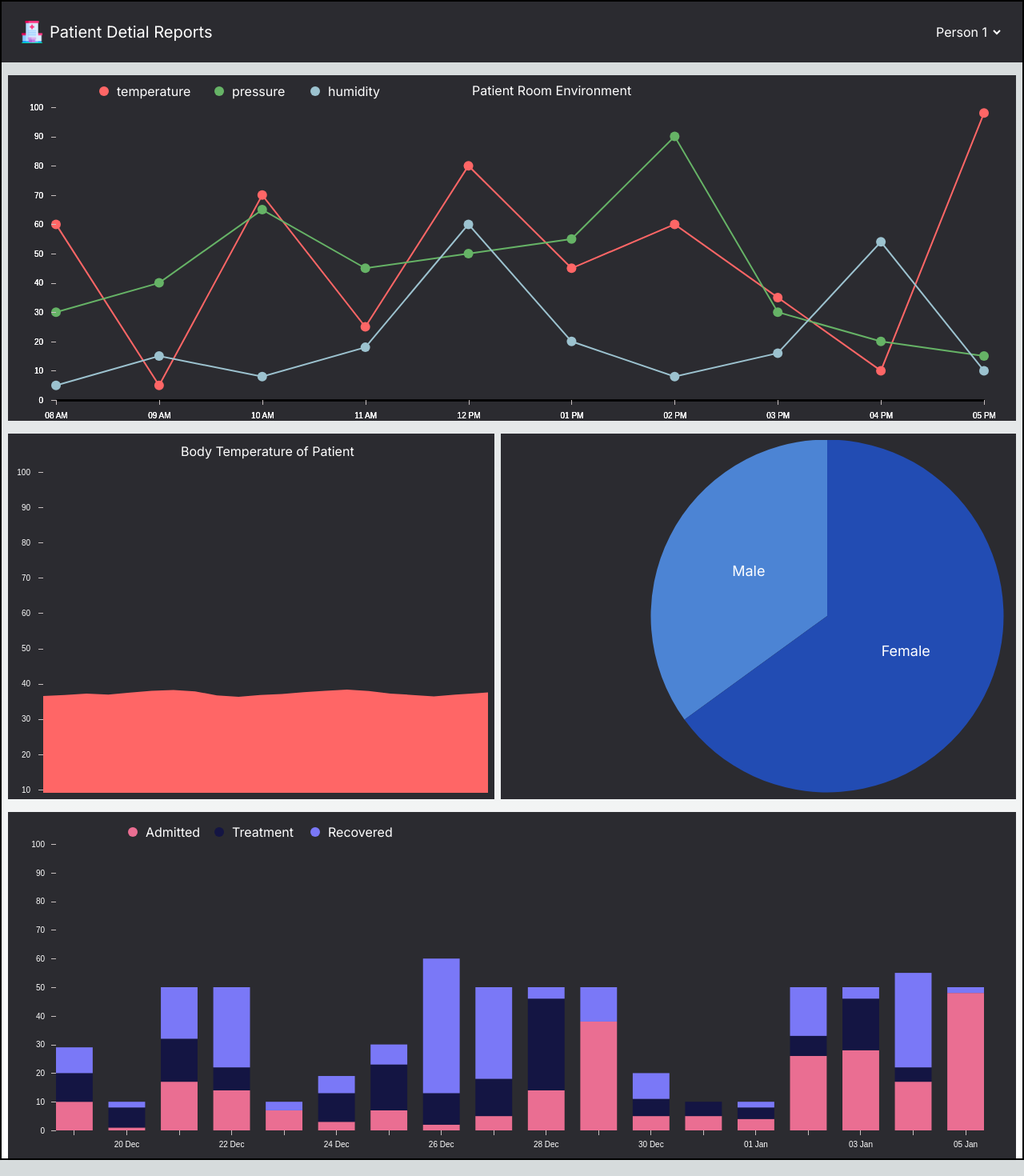
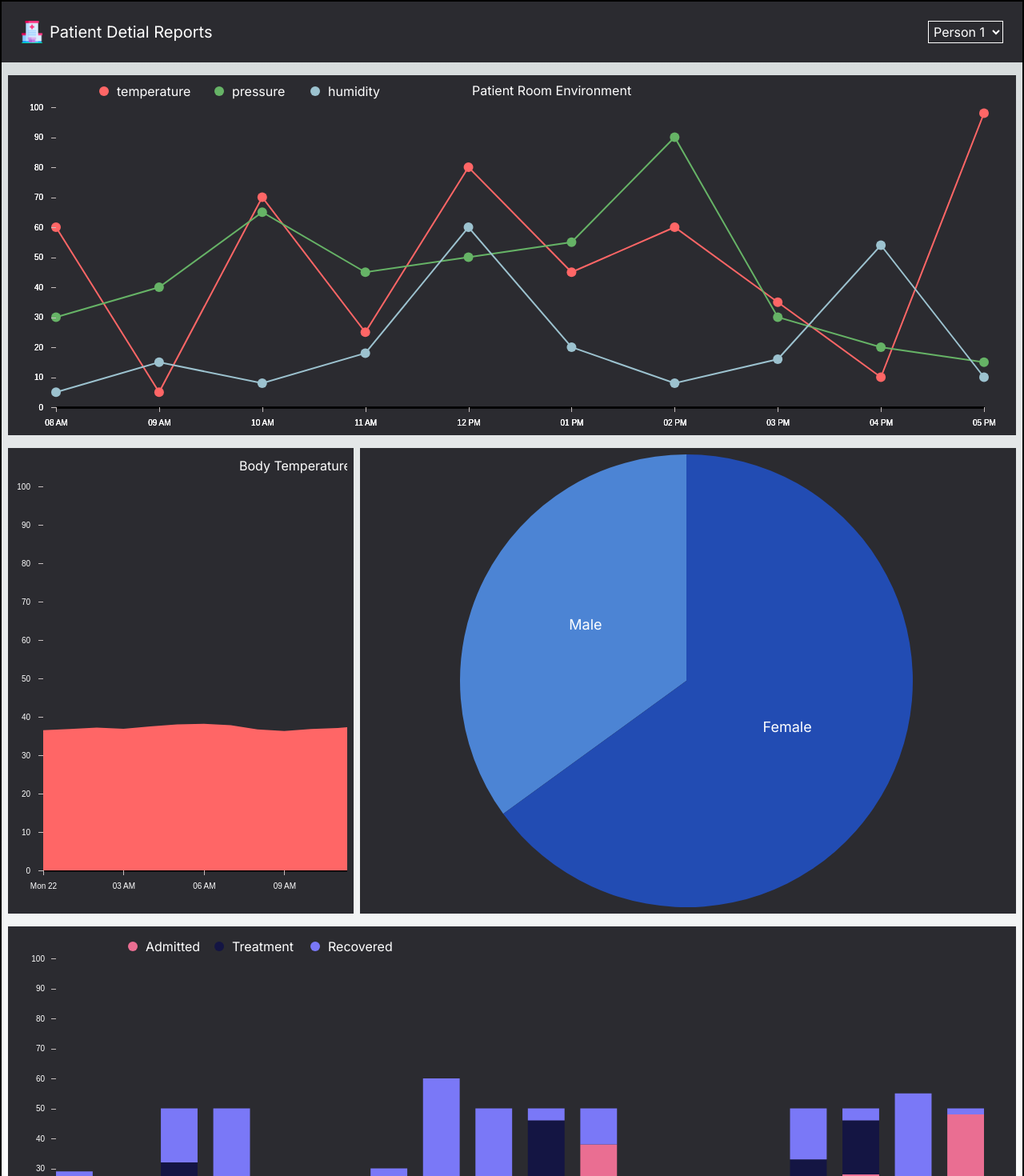
Before and after one commit to usmangq12/clinic-dashboard, a Next.js app: page / in a window 1280 px wide. Shown: the top 1470 px of the page at 80% size. Built offline with nearby package versions, Linux system fonts and the light colour scheme.

Commit message:
Updated UI and Fix issues

```diff
--- a/src/component/AreaChart.tsx
+++ b/src/component/AreaChart.tsx
@@ -1,20 +1,18 @@
 "use client";
-import React, { useEffect} from "react";
+import React, { useEffect } from "react";
 import "./Chart.css";
 import * as d3 from "d3";
-interface DataItem {
-  humidity: number;
+type DataItem = {
   temperature: number;
-  pressure: number;
   timestamp: Date;
-  urination: boolean;
-  patientCondition: boolean;
-}
+};
 
+type Props = {
+  bodyTemperatureMockData: DataItem[];
+};
 
-export const AreaChart = ({ bodyTemperatureMockData }) => {
+export const AreaChart: React.FC<Props> = ({ bodyTemperatureMockData }) => {
   const refrence = React.useRef<SVGSVGElement>(null);
-
   const margin: { top: number; right: number; left: number; bottom: number } = {
     top: 40,
     right: 40,
@@ -23,19 +21,21 @@ export const AreaChart = ({ bodyTemperatureMockData }) => {
   };
 
   const chart = () => {
-    const width = refrence.current?.parentElement?.clientWidth;
-    const height = refrence.current?.parentElement?.clientHeight;
+    const width = 770;
+    const height = 480;
+    console.log("Area height", height, "Area Widht", width);
     const innerWidth: number = width || 0 - margin.left - margin.right;
     const innerHeight: number = height || 0 - margin.bottom - margin.top;
+    d3.select(refrence.current).selectAll("*").remove();
     const svg = d3
       .select(refrence.current)
       .attr("width", "100%")
-      .attr("height", "100%");
+      .attr("height", "550px");
 
     svg
       .append("text")
       .text("Body Temperature of Patient")
-      .attr("transform", `translate(${(innerWidth / 2) - 100} ,20)`)
+      .attr("transform", `translate(${innerWidth / 2 - 100} ,20)`)
       .attr("class", "label");
 
     const g = svg
@@ -81,7 +81,6 @@ export const AreaChart = ({ bodyTemperatureMockData }) => {
       .attr("d", area(bodyTemperatureMockData));
   };
   useEffect(() => {
-    d3.select(refrence.current).selectAll("*").remove();
     chart();
   }, [bodyTemperatureMockData]);
 
--- a/src/component/Dashboard.tsx
+++ b/src/component/Dashboard.tsx
@@ -18,25 +18,26 @@ export const Dashboard = () => {
   };
 
   return (
-    <div className="flex flex-col border-2 border-black gap-4 h-[1450px]">
+    <div className="flex flex-col border-2 border-black gap-4 ">
       <div className="bg-[#2B2B30] p-3">
         <Header handlePatientData={handlePatientData} />
       </div>
-      <div className="flex-1 gap-4 max-h-full flex flex-col ml-2 mr-2">
-        <div className="flex-1 max-h-full bg-[#2B2B30] ">
+      <div className=" gap-4  flex flex-col ml-2 mr-2">
+        <div className="min-h-[450px]  bg-[#2B2B30] ">
           <LineChart data={patientData.data} />
         </div>
-        <div className="flex-1 max-h-full flex gap-2">
-          <div className="flex-1 bg-[#2B2B30] p-2 pl-1">
+
+        <div className="  min-h-[480px] flex gap-2">
+          <div className=" flex-1    bg-[#2B2B30] p-2 pl-1 ">
             <AreaChart
               bodyTemperatureMockData={patientData.bodyTemperatureMockData}
             />
           </div>
-          <div className="flex-1 flex justify-center items-center bg-[#2B2B30] p-2">
+          <div className="  flex-1 flex justify-center items-center bg-[#2B2B30] p-2  ">
             <PieChart pieChartData={patientData.pieChartData} />
           </div>
         </div>
-        <div className="flex-1 max-h-full bg-[#2B2B30]">
+        <div className=" min-h-[450px] flex-1 max-h-full bg-[#2B2B30]">
           <Stack patientsData={patientData.patientsData} />
         </div>
       </div>
--- a/src/component/Header.tsx
+++ b/src/component/Header.tsx
@@ -16,8 +16,8 @@ export const Header = ({ handlePatientData }) => {
         </p>
       </div>
       <select
-        style={{ backgroundColor: "#2B2B30" }}
-        className=" bg-black border-1 border-white text-white "
+
+        className="border-1 border-white text-white bg-[#2B2B30] border border-white border-solid p-0.5 "
         name="Person 1"
         id="1"
         onChange={handleSelection}
--- a/src/component/LineChart.tsx
+++ b/src/component/LineChart.tsx
@@ -1,65 +1,52 @@
 "use client";
-import React, { useEffect, useRef, useState } from "react";
+import React, { useEffect } from "react";
 import "./Chart.css";
 import * as d3 from "d3";
+import { DataItem } from "./data";
 
-interface DataItem {
-  humidity: number;
-  temperature: number;
-  pressure: number;
-  timestamp: Date;
-  urination: boolean;
-  patientCondition: boolean;
-}
+type Props = {
+  data: DataItem[];
+};
+export const LineChart: React.FC<Props> = ({ data }) => {
 
-// const urinationData: { urinating: boolean; timestamp: Date }[] = data.map(
-//   (item) => ({ urination: item.urination, timestamp: item.timestamp })
-// );
-export const LineChart = ({ data }) => {
-  console.log("LineChart", data);
+  const margin: { top: number; right: number; left: number; bottom: number } = {
+    top: 40,
+    right: 40,
+    left: 60,
+    bottom: 35,
+  };
+  const refrence = React.useRef<SVGSVGElement>(null);
   const temperatureData: { temperature: number; timestamp: Date }[] = data?.map(
     (item) => ({ temperature: item.temperature, timestamp: item.timestamp })
   );
-
   const pressureData: { pressure: number; timestamp: Date }[] = data?.map(
     (item) => ({ pressure: item.pressure, timestamp: item.timestamp })
   );
-
   const humidityData: { humidity: number; timestamp: Date }[] = data?.map(
     (item) => ({ humidity: item.humidity, timestamp: item.timestamp })
   );
-  const patientConditionData: { patientCondition: boolean; timestamp: Date }[] =
-    data?.map((item) => ({
-      patientCondition: item.patientCondition,
-      timestamp: item.timestamp,
-    }));
-
+  // const patientConditionData: { patientCondition: boolean; timestamp: Date }[] =
+  //   data?.map((item) => ({
+  //     patientCondition: item.patientCondition,
+  //     timestamp: item.timestamp,
+  //   }));
   const completeData: [
     { temperature: number; timestamp: Date }[],
     { pressure: number; timestamp: Date }[],
     { humidity: number; timestamp: Date }[]
   ] = [temperatureData, pressureData, humidityData];
   const colorArrays: string[] = ["#ff6666", "#66b366", "#9cc2cf"];
-  const margin: { top: number; right: number; left: number; bottom: number } = {
-    top: 40,
-    right: 40,
-    left: 60,
-    bottom: 35,
-  };
-
-  const refrence = React.useRef<SVGSVGElement>(null);
 
   const chart = () => {
     const svgContainer = refrence.current?.parentElement;
     const width = svgContainer ? svgContainer.clientWidth : 0;
     const height = svgContainer ? svgContainer.clientHeight : 0;
-    console.log("Width ** ", width, "Height ** ", height);
     const innerWidth: number = width - margin.left - margin.right;
     const innerHeight: number = height - margin.bottom - margin.top;
     const svg = d3
       .select(refrence.current)
       .attr("width", "100%")
-      .attr("height", "100%");
+     .attr("height", "450px");
 
     svg
       .append("text")
@@ -75,6 +62,66 @@ export const LineChart = ({ data }) => {
       const selectedColor = colorArrays.filter(
         (item, i) => i === index && item
       );
+
+      const handleToolTip = (event: MouseEvent, d: DataItem) => {
+        const html = ` <table   ><thead   ><tr><th >Date</th><th> ${
+          Object.keys(d)[0]
+        }</th></thead><tbody ><tr >
+    <td> ${d.timestamp.getDate()} ${d.timestamp.toLocaleString("default", {
+          month: "short",
+        })}</td>
+    <td> ${Object.values(d)[0]}</td>
+
+    </tr>
+    </tbody></table> `;
+        const [x, y] = d3.pointer(event);
+        const svgContainer = refrence.current;
+        const containerRect = svgContainer?.getBoundingClientRect();
+        const positionSetting = x + containerRect?.left + 65;
+        if (
+          !containerRect?.top ||
+          !containerRect?.left ||
+          !containerRect?.right
+        ) {
+          return;
+        }
+        let tooltipElement = document.getElementById("tooltips");
+
+        const windowWidth = window.innerWidth;
+        const tooltipWidth = tooltipElement?.offsetWidth;
+
+        const rightPosition = windowWidth - x - 120;
+        console.log(
+          "tooltipWidth in Line Chart ",
+          tooltipWidth,
+          "Position Setting",
+          positionSetting,
+          "rightPosition in the Line chart ",
+          rightPosition
+        );
+
+        if (positionSetting >= 1196) {
+          console.log("tooltipEelment?", tooltipElement);
+          if (tooltipElement?.style.left) {
+            tooltipElement.style.left = "";
+          }
+        } else {
+          if (tooltipElement?.style.right) {
+            tooltipElement.style.right = "";
+          }
+        }
+        tooltip
+          .html(html)
+          .style("display", "block")
+
+          .style(
+            positionSetting >= 1196 ? "right" : "left",
+            positionSetting >= 1196
+              ? `${rightPosition + 50}px`
+              : `${positionSetting}px`
+          )
+          .style("top", `${y + containerRect?.top}px`);
+      };
 
       const X = (d: DataItem) => d.timestamp;
       const Y = (d: DataItem) => Object.values(d)[0];
@@ -116,26 +163,15 @@ export const LineChart = ({ data }) => {
         .attr("stroke", "transparent")
         .attr("stroke-width", 2)
         .attr("class", "lineToolTip");
-      const tooltip = d3.select(".tooltip");
-      d3.selectAll(".lineToolTip").on(
-        "mouseover",
-        (event: MouseEvent, d: DataItem) => {
-          const html = `<div style="background-color: black; padding: 4px; display:flex;gap:8px;border-radius:12px"><div style="display: flex; flex-direction:column; color:white;text-align:end;"><h4 style="text-align:center ; color:white">Date</h4><p style="color:white"> ${d.timestamp.getDate()} ${d.timestamp.toLocaleString(
-            "default",
-            { month: "short" }
-          )}</p></div><div style="display: flex; flex-direction:column;color:white"><h4 style ="color:white">${
-            Object.keys(d)[0]
-          }</h4><p style="text-align:center;color:white">${
-            Object.values(d)[0]
-          }</p></div></div>`;
-          const [x, y] = d3.pointer(event);
-          tooltip
-            .html(html)
-            .style("display", "block")
-            .style("left", `${x}px`)
-            .style("top", `${y + 60}px`);
-        }
-      );
+      const tooltip = d3.select(".tooltips");
+
+      d3.selectAll(".lineToolTip")
+        .on("mouseover", (event: MouseEvent, d: DataItem) => {
+          handleToolTip(event, d);
+        })
+        .on("mouseout", () => {
+          tooltip.style("display", "none");
+        });
       //   g.append("g")
       //   .selectAll("text")
       //   .data(result.filter(item => Object.values(item)[0]))
@@ -207,10 +243,14 @@ export const LineChart = ({ data }) => {
     chart();
   }, [data]);
 
-  return <svg ref={refrence}></svg>;
-
-  {
-    /* <button onClick={()=>setResult(patientConditionData)} style={{backgroundColor:"red",padding:"14px",color:"white"}}>Patient Condition</button>
-<button onClick={()=>setResult(urinationData)} style={{backgroundColor:"blue",padding:"14px",color:"white"}}>Urination</button> */
-  }
+  return (
+    <>
+      <svg ref={refrence}></svg>
+      <div className="tooltips" id="tooltips"></div>
+    </>
+  );
 };
+//   {
+//     /* <button onClick={()=>setResult(patientConditionData)} style={{backgroundColor:"red",padding:"14px",color:"white"}}>Patient Condition</button>
+// <button onClick={()=>setResult(urinationData)} style={{backgroundColor:"blue",padding:"14px",color:"white"}}>Urination</button> */
+//   }
--- a/src/component/PieChart.tsx
+++ b/src/component/PieChart.tsx
@@ -1,26 +1,30 @@
 import { useEffect, useRef } from "react";
 import * as d3 from "d3";
-
+import "./Chart.css";
 interface PieChartData {
   category: string;
   value: number;
 }
 
-export const PieChart = ({ pieChartData }) => {
+type Props = {
+  pieChartData: PieChartData[];
+};
 
+export const PieChart: React.FC<Props> = ({ pieChartData }) => {
   const refrence = useRef<SVGSVGElement>(null);
 
   useEffect(() => {
     d3.select(refrence.current).selectAll("*").remove();
 
-    const width = refrence.current?.parentElement?.clientWidth || 300;
-    const height = refrence.current?.parentElement?.clientHeight || 300;
+    const width = 804 || 0;
+    const height = 566 || 0;
+    console.log("Pie Width", width, "Pie Height", height);
     const svg = d3
       .select(refrence.current)
       .attr("width", width)
       .attr("height", height);
     const margin = {
-      top: 150,
+      top: 160,
       bottom: 30,
       left: 400,
       right: 30,
@@ -32,7 +36,7 @@ export const PieChart = ({ pieChartData }) => {
       .range(["#4C84D4", "#224cb3"]);
     const g = svg
       .append("g")
-      .attr("transform", `translate(${margin.left},${margin.top + 70})`);
+      .attr("transform", `translate(${margin.left},${margin.top + 123})`);
     const pie = d3.pie<PieChartData>().value((d: PieChartData) => d.value);
     const arc = d3
       .arc<d3.PieArcDatum<PieChartData>>()
@@ -58,5 +62,5 @@ export const PieChart = ({ pieChartData }) => {
       .style("fill", "white");
   }, [pieChartData]);
 
-  return <svg ref={refrence}></svg>;
+  return <svg ref={refrence} className="pieChart"></svg>;
 };
--- a/src/component/data.ts
+++ b/src/component/data.ts
@@ -1,11 +1,11 @@
-interface patient {
+export interface Patient {
   date: Date;
   admitted: number;
   treatment: number;
   recovered: number;
 }
 
-interface DataItem {
+export interface DataItem {
   humidity: number;
   temperature: number;
   pressure: number;
@@ -14,7 +14,7 @@ interface DataItem {
   patientCondition: boolean;
 }
 
-interface PieChartData {
+export interface PieChartData {
   category: string;
   value: number;
 }
@@ -513,7 +513,7 @@ export const hospitalData = [
         date: new Date(1703462400000),
         admitted: 47,
         treatment: 36,
-        recovered: 37,
+        recovered: 7,
       },
       {
         date: new Date(1703548800000),
@@ -748,7 +748,7 @@ export const hospitalData = [
       },
       {
         date: new Date(1703635200000),
-        admitted: 51,
+        admitted: 1,
         treatment: 23,
         recovered: 2,
       },
@@ -867,57 +867,57 @@ export const hospitalData = [
         patientCondition: false,
       },
       {
-        humidity: 60,
-        temperature: 80,
-        pressure: 50,
+        humidity: 50,
+        temperature: 60,
+        pressure:30,
         timestamp: new Date("2023-01-01T12:00:00.000Z"),
         urination: false,
         patientCondition: true,
       },
       {
-        humidity: 20,
-        temperature: 45,
-        pressure: 55,
+        humidity: 10,
+        temperature: 25,
+        pressure: 45,
         timestamp: new Date("2023-01-01T13:00:00.000Z"),
         urination: true,
         patientCondition: false,
       },
       {
-        humidity: 8,
-        temperature: 60,
-        pressure: 90,
+        humidity: 18,
+        temperature: 40,
+        pressure: 60,
         timestamp: new Date("2023-01-01T14:00:00.000Z"),
         urination: false,
         patientCondition: true,
       },
       {
-        humidity: 16,
-        temperature: 35,
-        pressure: 30,
+        humidity: 36,
+        temperature: 25,
+        pressure: 10,
         timestamp: new Date("2023-01-01T15:00:00.000Z"),
         urination: true,
         patientCondition: false,
       },
       {
-        humidity: 54,
-        temperature: 10,
+        humidity: 34,
+        temperature: 20,
         pressure: 20,
         timestamp: new Date("2023-01-01T16:00:00.000Z"),
         urination: false,
         patientCondition: true,
       },
       {
-        humidity: 10,
-        temperature: 98,
-        pressure: 15,
+        humidity: 30,
+        temperature: 88,
+        pressure: 5,
         timestamp: new Date("2023-01-01T17:00:00.000Z"),
         urination: false,
         patientCondition: false,
       },
     ],
     pieChartData: [
-      { category: "Male", value: 35 },
-      { category: "Female", value: 65 },
+      { category: "Male", value: 45 },
+      { category: "Female", value: 55 },
     ],
   },
 ];
```
Also changed, not shown: src/component/Chart.css (+7 -2 lines), src/component/Stack.tsx (+33 -40 lines).
